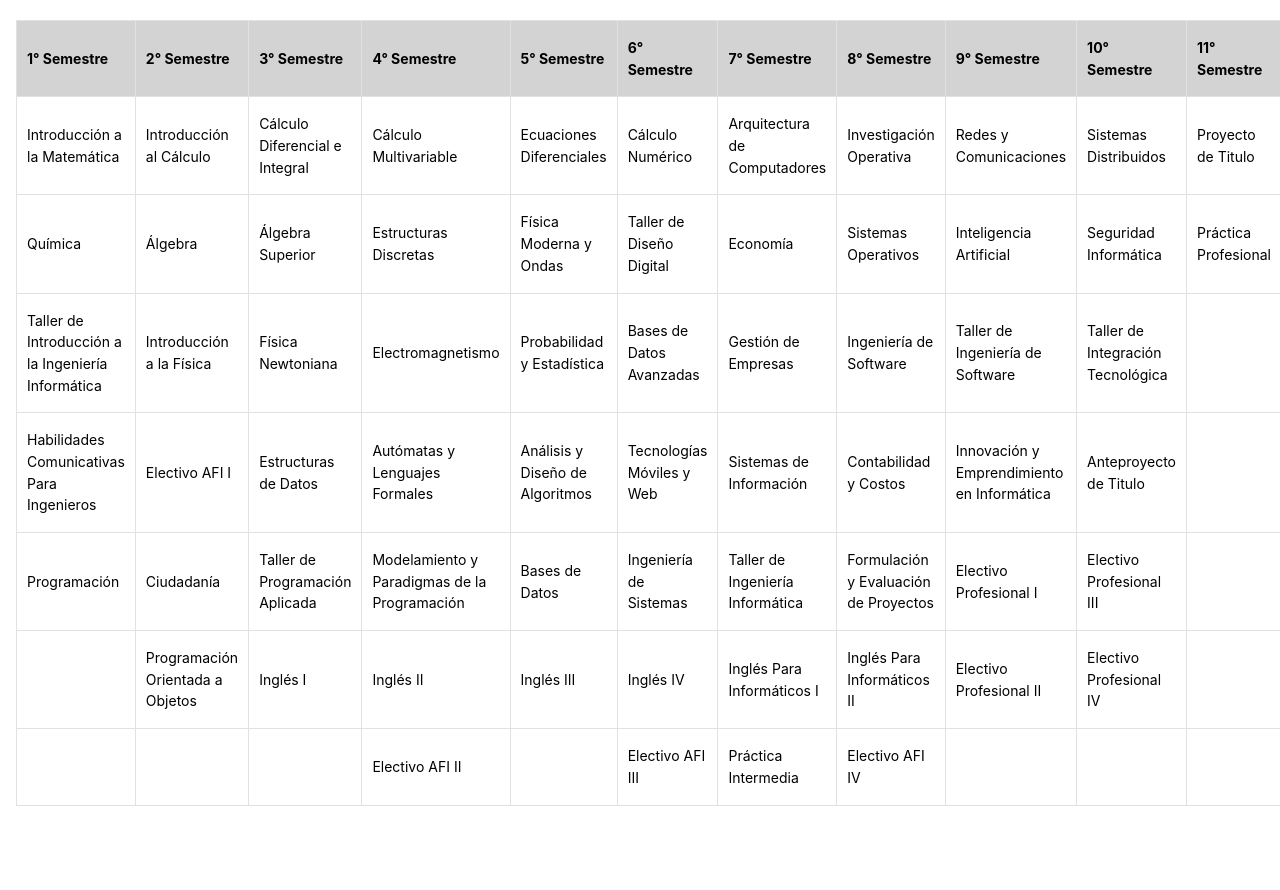
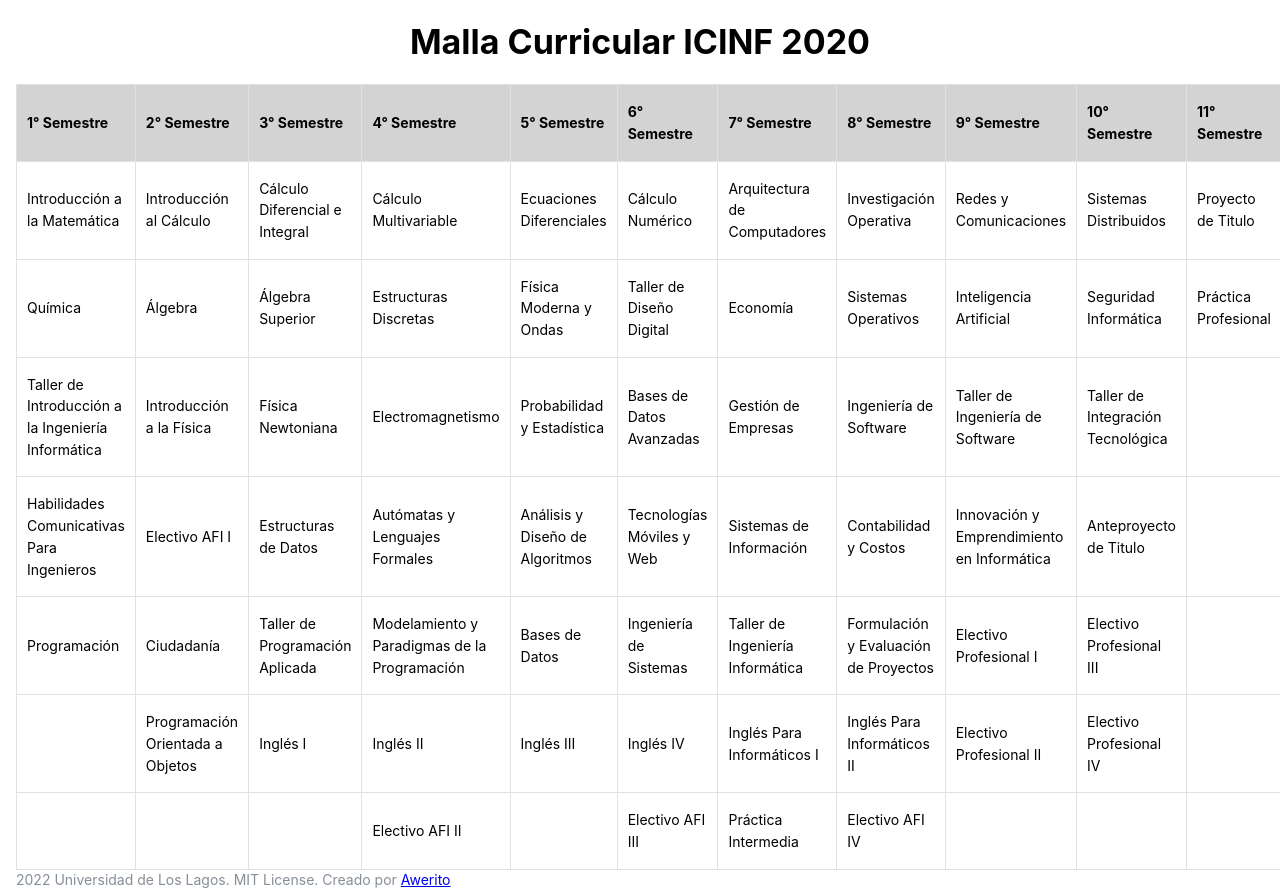
Before and after one commit to Awerito/09-curricular-grid, a React (Vite) app: page / in a window 1280 px wide. Before the commit the page ends 806 px from the top, so only its background shows below. Built offline with nearby package versions, Linux system fonts and the light colour scheme.

Commit message:
Add: Title and footer

```diff
--- a/src/App.jsx
+++ b/src/App.jsx
@@ -1,10 +1,16 @@
-import { Container } from '@mantine/core'
+import { Container, Title, Text } from '@mantine/core'
 import CurricularGrid from './components/CurricularGrid'
 
 function App() {
   return (
     <Container size="xl">
+      <Title align="center" style={{ marginTop: 20 }}>Malla Curricular ICINF 2020</Title>
+
       <CurricularGrid />
+
+      <Text c="dimmed" size="sm">
+        2022 Universidad de Los Lagos. MIT License. Creado por <a href="http://github.com/Awerito">Awerito</a>
+      </Text>
     </Container>
   )
 }
```
